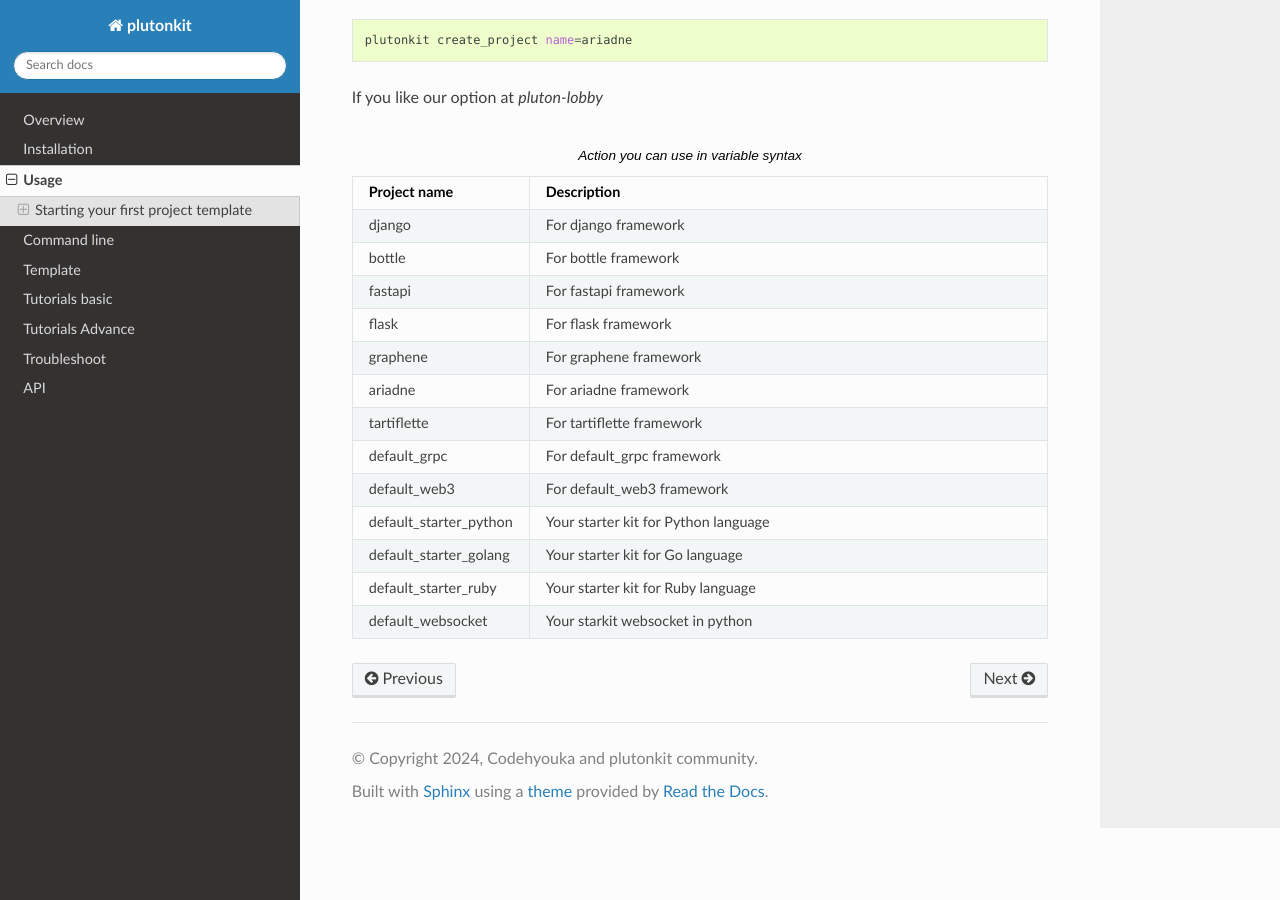
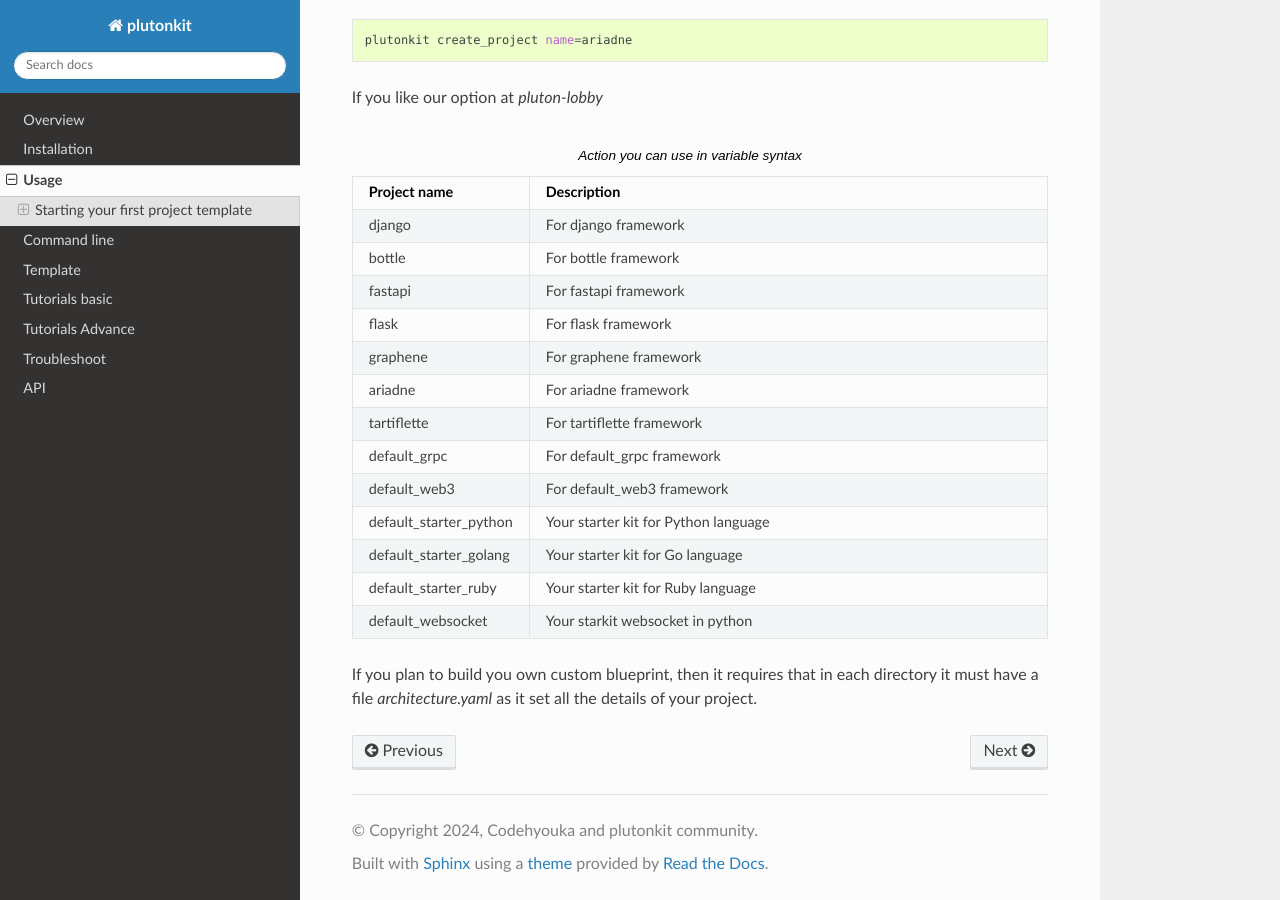
Before and after one commit to fonipts/pluton-kit, a Sphinx documentation site: the page built from docs/usage.rst, in a window 1280 px wide and 900 px high, scrolled down 668 px. Built offline with Sphinx 7.4.7 and the Read the Docs theme 3.1.0, drawn with Linux system fonts in a browser that asks for light colours; formulas are drawn with MathJax 3; pages that are not in the unit, such as notebooks, are missing from menus.

Commit message:
add new paragraph

```diff
--- a/docs/usage.rst
+++ b/docs/usage.rst
@@ -68,3 +68,5 @@ If you like our option at `pluton-lobby`
      - Your starter kit for Ruby language
    * - default_websocket
      - Your starkit websocket in python
+
+If you plan to build you own custom blueprint, then it requires that in each directory it must have a file `architecture.yaml` as it set all the details of your project.
```
